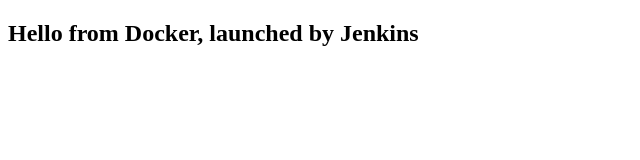
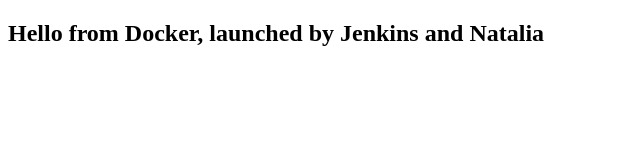
Before and after one commit to Natalia-Duzhak/PRIKM, a plain HTML site: page index.html in a window 1280 px wide. Shown: the whole page, without its empty margins (0-640 px from the left). Drawn offline with Linux system fonts and the light colour scheme.

Commit message:
first commit

```diff
--- a/index.html
+++ b/index.html
@@ -5,6 +5,6 @@
   <title>Lab_1</title>
 </head>
 <body>
-  <h2>Hello from Docker, launched by Jenkins</h2>
+  <h2>Hello from Docker, launched by Jenkins and Natalia</h2>
 </body>
 </html>
```
Also changed, not shown: 1 other file.
